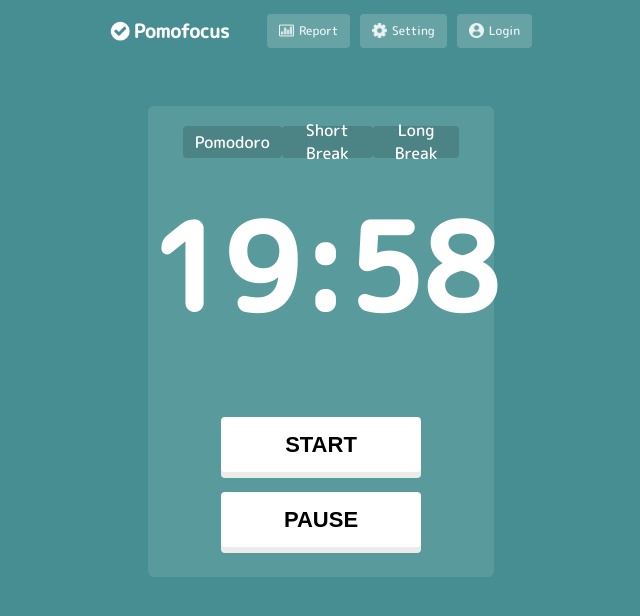
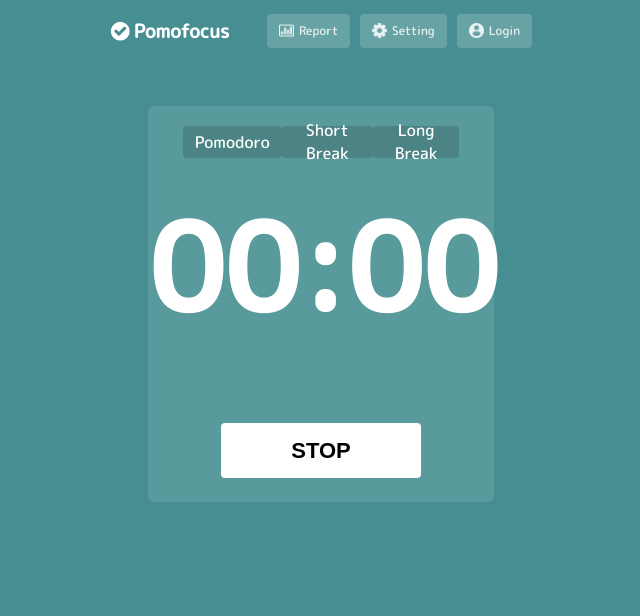
Before and after one commit to elkhayate/pomofocus, a React (Create React App) app: page / in a window 1280 px wide. Both pictures are taken after a click on the button "START". Shown: the top 616 px of the page, without its empty margins (319-959 px from the left). Built offline with nearby package versions, Linux system fonts and the light colour scheme.

Commit message:
Added pomo,long,short

```diff
--- a/src/App.js
+++ b/src/App.js
@@ -2,6 +2,7 @@
 import Counter from "./components/Counter";
 import style from "./app.module.css";
 import Header from "./components/Header.js";
+
 
 function App() {
   return (
--- a/src/components/Counter.js
+++ b/src/components/Counter.js
@@ -1,4 +1,4 @@
-import React, { useRef, useState, useMemo } from "react";
+import React, { useRef, useState, useMemo, useEffect } from "react";
 import Countdown, { zeroPad } from "react-countdown";
 import style from "./counter.module.css";
 
@@ -11,8 +11,10 @@
 };
 
 function Counter() {
-  const date = useMemo(()=> {return (Date.now() + 1200000)}, []);
   const [pause, setPause] = useState(true);
+  const [time, setTime] = useState(null);
+  const date = useMemo(()=> {return (Date.now() + 60000 * time)}, [time]);
+
   const clockRef = useRef();
   const handleStart = () => {
     clockRef.current.start();
@@ -23,40 +25,50 @@
   const Pause = () => {
     setPause(!pause);
   };
-
-  return (
-    <div className={style.counter}>
-      <div className={style.items}>
-        <div>Pomodoro</div>
-        <div>Short Break</div>
-        <div>Long Break</div>
-      </div>
+  const Timer = (value) => {
+      return (
       <h1 className={style.count}>
         <Countdown
-          date={date}
+          date={value}
           ref={clockRef}
           autoStart={false}
           renderer={renderer}
         />
       </h1>
+      );
+  };
+  const handlePomo = () => {clockRef.current.stop(); setTime(25); }
+  const handleShort = () => {clockRef.current.stop();  setTime(5);}
+  const handleLong = () => {clockRef.current.stop(); setTime(15);}
+  return (
+    <div className={style.counter}>
+      <div className={style.items}>
+        <div onClick={handlePomo}>Pomodoro</div>
+        <div onClick={handleShort}>Short Break</div>
+        <div onClick={handleLong}>Long Break</div>
+      </div>
+      {Timer(date)}
+      {
+      pause ?
       <button
-        className={style.btn}
         onClick={() => {
           handleStart();
           Pause();
         }}
       >
         START
-      </button>
-      <button
+      </button> :
+       <button
         className={style.btn}
         onClick={() => {
           handlePause();
           Pause();
         }}
       >
-        PAUSE
-      </button>
+        STOP
+      </button>}
+
+
     </div>
   );
 }
--- a/src/components/counter.module.css
+++ b/src/components/counter.module.css
@@ -52,3 +52,9 @@
     font: 400 14px;
     display: inline;
 }
+.btn {
+    background-color: white;
+    transform: translateY(6px);
+    box-shadow: none;
+    transition: color 0.5s ease-in-out 0s
+}
```
